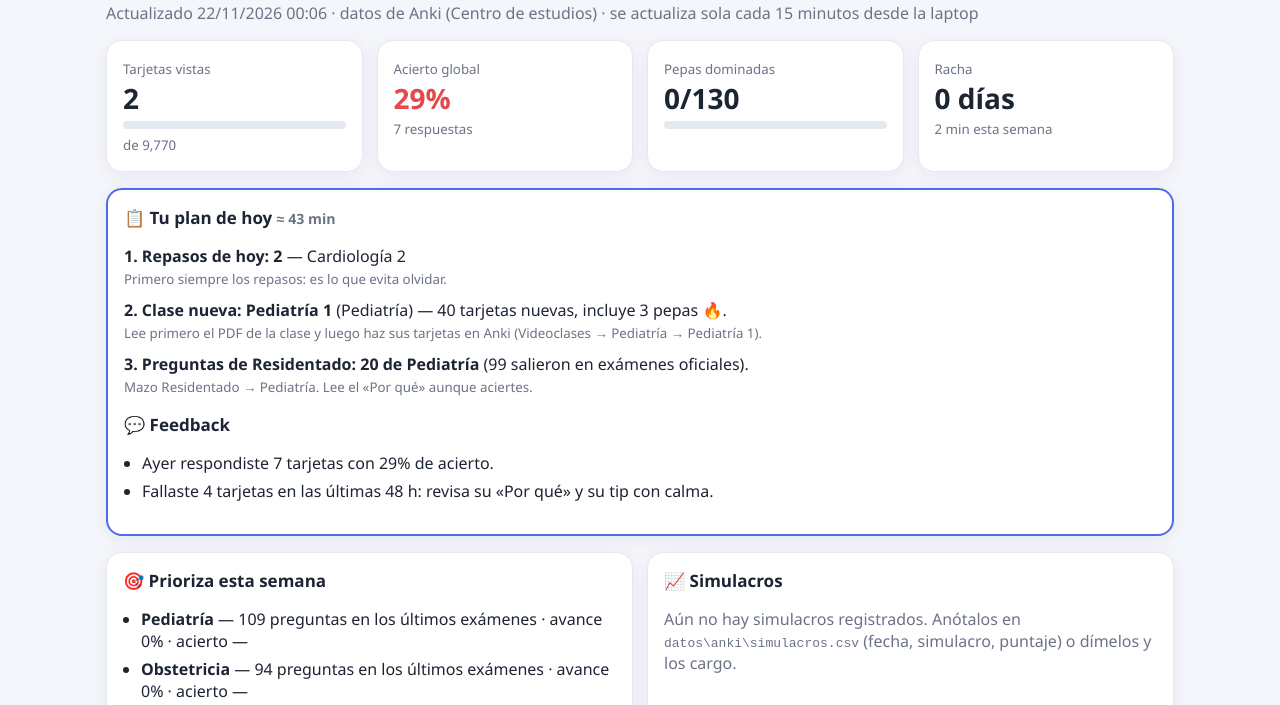
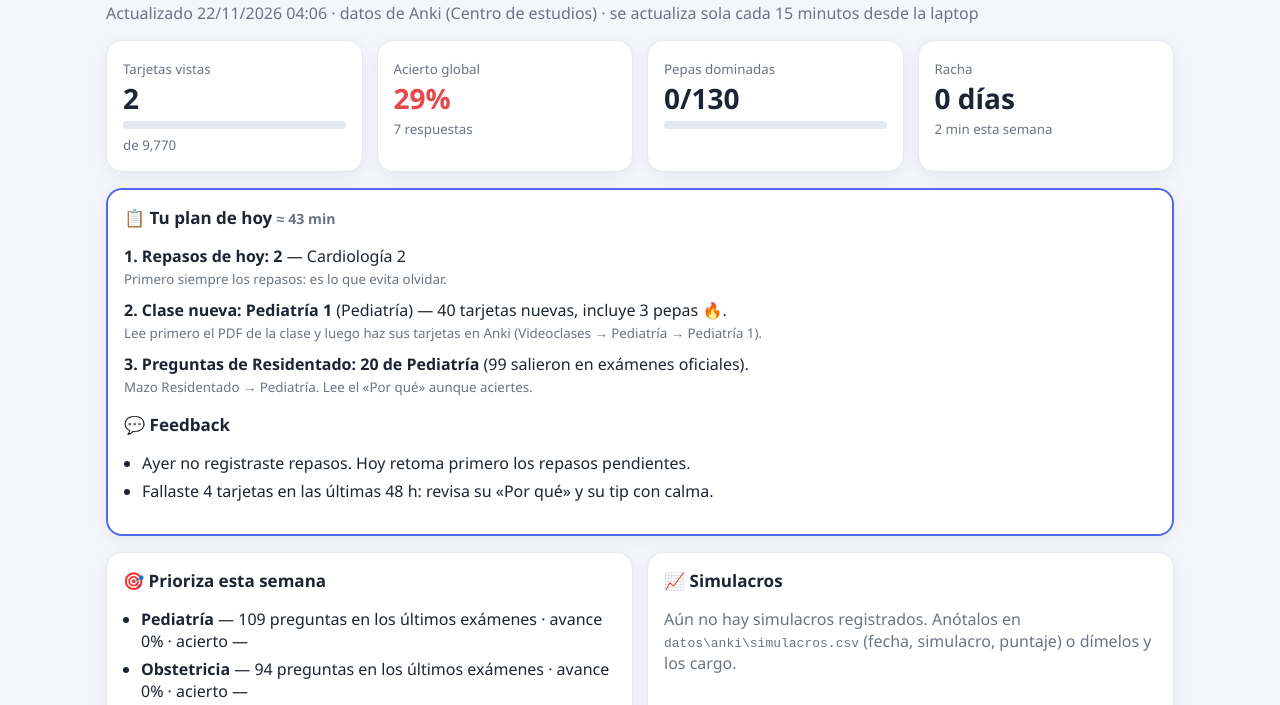
Before and after one commit to giacomomapellim/rm2027, a plain HTML site: page index.html in a window 1280 px wide. Shown: the part 65-770 px from the top of the page. Drawn offline with Linux system fonts and the light colour scheme.

Commit message:
Dashboard 22/11 04:06

```diff
--- a/index.html
+++ b/index.html
@@ -16,14 +16,14 @@ ul{padding-left:18px} li{margin:6px 0} .two{display:grid;gap:14px;grid-template-
 svg.act{width:100%;height:70px} svg.sim{width:100%;height:auto;border-radius:10px} .z{font-size:11px;fill:var(--muted)} .pt{font-size:12px;font-weight:700;fill:var(--ink)}
 .ex{margin:8px 0} .plan{border:2px solid var(--acc);margin-top:16px} ol.pl{list-style:none;padding-left:0} ol.pl li{margin:10px 0}
 </style></head><body><main>
-<h1>Dashboard RM 2027</h1><div class="muted">Actualizado 22/11/2026 00:06 · datos de Anki (Centro de estudios) · se actualiza sola cada 15 minutos desde la laptop</div>
+<h1>Dashboard RM 2027</h1><div class="muted">Actualizado 22/11/2026 04:06 · datos de Anki (Centro de estudios) · se actualiza sola cada 15 minutos desde la laptop</div>
 <div class="grid">
 <div class="card kpi"><small>Tarjetas vistas</small><b>2</b><div class="bar"><span style="width:0.0%;background:var(--acc)"></span></div><small>de 9,770</small></div>
 <div class="card kpi"><small>Acierto global</small><b style="color:var(--bad)">29%</b><small>7 respuestas</small></div>
 <div class="card kpi"><small>Pepas dominadas</small><b>0/130</b><div class="bar"><span style="width:0.0%;background:linear-gradient(90deg,#ff3d3d,#ff7a1a)"></span></div></div>
 <div class="card kpi"><small>Racha</small><b>0 días</b><small>2 min esta semana</small></div>
 </div>
-<section class="card plan"><h2>📋 Tu plan de hoy <small>≈ 43 min</small></h2><ol class="pl"><li><b>1. Repasos de hoy: 2</b> — Cardiología 2<br><small>Primero siempre los repasos: es lo que evita olvidar.</small></li><li><b>2. Clase nueva: Pediatría 1</b> (Pediatría) — 40 tarjetas nuevas, incluye 3 pepas 🔥.<br><small>Lee primero el PDF de la clase y luego haz sus tarjetas en Anki (Videoclases → Pediatría → Pediatría 1).</small></li><li><b>3. Preguntas de Residentado: 20 de Pediatría</b> (99 salieron en exámenes oficiales).<br><small>Mazo Residentado → Pediatría. Lee el «Por qué» aunque aciertes.</small></li></ol><h2 style="margin-top:14px">💬 Feedback</h2><ul><li>Ayer respondiste 7 tarjetas con 29% de acierto.</li><li>Fallaste 4 tarjetas en las últimas 48 h: revisa su «Por qué» y su tip con calma.</li></ul></section>
+<section class="card plan"><h2>📋 Tu plan de hoy <small>≈ 43 min</small></h2><ol class="pl"><li><b>1. Repasos de hoy: 2</b> — Cardiología 2<br><small>Primero siempre los repasos: es lo que evita olvidar.</small></li><li><b>2. Clase nueva: Pediatría 1</b> (Pediatría) — 40 tarjetas nuevas, incluye 3 pepas 🔥.<br><small>Lee primero el PDF de la clase y luego haz sus tarjetas en Anki (Videoclases → Pediatría → Pediatría 1).</small></li><li><b>3. Preguntas de Residentado: 20 de Pediatría</b> (99 salieron en exámenes oficiales).<br><small>Mazo Residentado → Pediatría. Lee el «Por qué» aunque aciertes.</small></li></ol><h2 style="margin-top:14px">💬 Feedback</h2><ul><li>Ayer no registraste repasos. Hoy retoma primero los repasos pendientes.</li><li>Fallaste 4 tarjetas en las últimas 48 h: revisa su «Por qué» y su tip con calma.</li></ul></section>
 <div class="two">
 <section class="card"><h2>🎯 Prioriza esta semana</h2><ul><li><b>Pediatría</b> — 109 preguntas en los últimos exámenes · avance 0% · acierto —</li><li><b>Obstetricia</b> — 94 preguntas en los últimos exámenes · avance 0% · acierto —</li><li><b>Cirugía General</b> — 76 preguntas en los últimos exámenes · avance 0% · acierto —</li><li><b>Infectología</b> — 74 preguntas en los últimos exámenes · avance 0% · acierto —</li><li><b>Neonatología</b> — 72 preguntas en los últimos exámenes · avance 0% · acierto —</li></ul><small>Peso del curso en los exámenes × lo que te falta ver y lo que fallas.</small></section>
 <section class="card"><h2>📈 Simulacros</h2><p class="muted">Aún no hay simulacros registrados. Anótalos en <code>datos\anki\simulacros.csv</code> (fecha, simulacro, puntaje) o dímelos y los cargo.</p></section>
```
